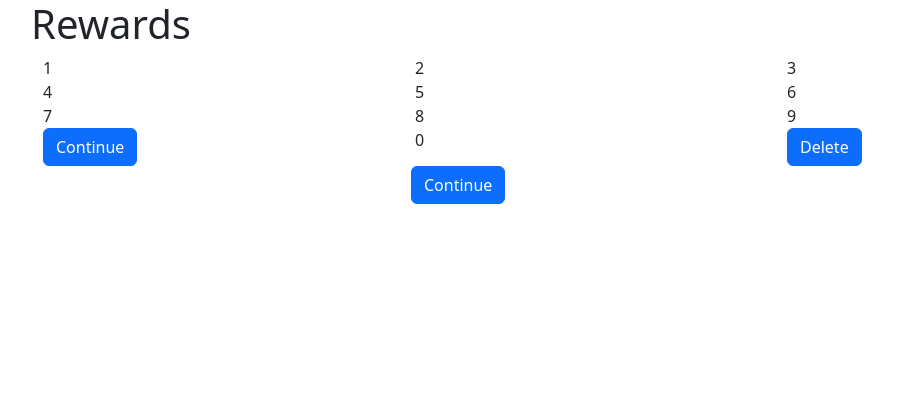
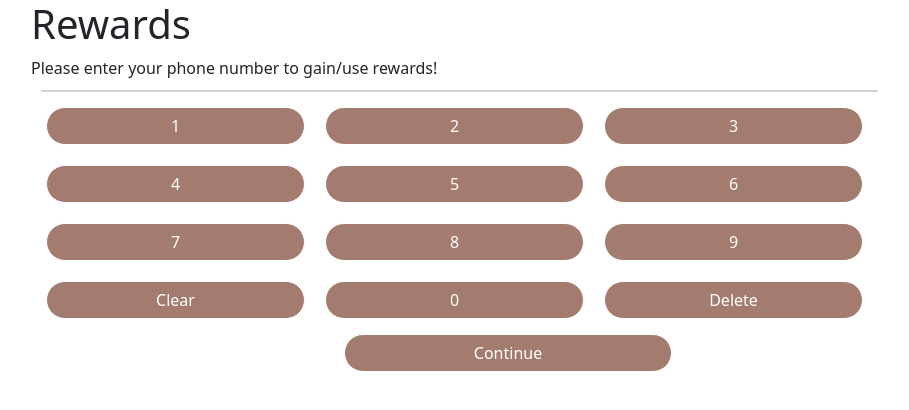
Before and after one commit to pannelltyler91/coffee_kiosk, a React (Create React App) app: page /rewards in a window 1280 px wide. Shown: the top 410 px of the page, without its empty margins (51-960 px from the left). Built offline with nearby package versions, Linux system fonts and the light colour scheme.

Commit message:
working on rewards functionality

```diff
--- a/src/components/Rewards.js
+++ b/src/components/Rewards.js
@@ -2,36 +2,54 @@ import Button from "react-bootstrap/esm/Button";
 import Col from "react-bootstrap/esm/Col";
 import Container from "react-bootstrap/esm/Container";
 import Row from "react-bootstrap/esm/Row";
+import Card from 'react-bootstrap/Card';
+import { useDispatch,useSelector } from "react-redux";
+import {addPhnNmbr,clearPhnNmbr,deletePhnNmbrDigit,checkRewards} from '../features/cart';
+import { useNavigate } from "react-router-dom";
 
 function Rewards() {
+
+    const dispatch = useDispatch();
+    const phoneNumber = useSelector((state) => state.cart.phnNmbr)
+    const navigate = useNavigate();
+
+
     return (
         <Container >
             <h1>Rewards</h1>
-            <Container >
+            <p style={{marginBottom:'5px'}}>Please enter your phone number to gain/use rewards!</p>
+            <Container style={{margin:'5px',width:'75%'}} >
                 <Row>
-                    <Col>1</Col>
-                    <Col>2</Col>
-                    <Col>3</Col>
+                    <Card style={{margin:'5px'}}>
+                    {phoneNumber}
+                    </Card>
+
                 </Row>
                 <Row>
-                    <Col>4</Col>
-                    <Col>5</Col>
-                    <Col>6</Col>
+                    <Col  style={{border:'white solid 1px',margin:'10px',backgroundColor:'#A47C6F',borderRadius:'25px',display:'flex',justifyContent:'center',height:'100%',width:'100%'}}><Button onClick={(e) => {dispatch(addPhnNmbr({digit:e.target.value}))}} value='1' style={{border:'none',backgroundColor:'#A47C6F',borderRadius:'25px',display:'flex',justifyContent:'center',height:'100%',width:'100%'}}>1</Button></Col>
+                    <Col  style={{border:'white solid 1px',margin:'10px',backgroundColor:'#A47C6F',borderRadius:'25px',display:'flex',justifyContent:'center',height:'100%',width:'100%'}}><Button onClick={(e) => {dispatch(addPhnNmbr({digit:e.target.value}))}} value='2' style={{border:'none',backgroundColor:'#A47C6F',borderRadius:'25px',display:'flex',justifyContent:'center',height:'100%',width:'100%'}}>2</Button></Col>
+                    <Col  style={{border:'white solid 1px',margin:'10px',backgroundColor:'#A47C6F',borderRadius:'25px',display:'flex',justifyContent:'center',height:'100%',width:'100%'}}><Button onClick={(e) => {dispatch(addPhnNmbr({digit:e.target.value}))}} value='3' style={{border:'none',backgroundColor:'#A47C6F',borderRadius:'25px',display:'flex',justifyContent:'center',height:'100%',width:'100%'}}>3</Button></Col>
+
                 </Row>
                 <Row>
-                    <Col>7</Col>
-                    <Col>8</Col>
-                    <Col>9</Col>
+                <Col  style={{border:'white solid 1px',margin:'10px',backgroundColor:'#A47C6F',borderRadius:'25px',display:'flex',justifyContent:'center',height:'100%',width:'100%'}}><Button onClick={(e) => {dispatch(addPhnNmbr({digit:e.target.value}))}} value='4' style={{border:'none',backgroundColor:'#A47C6F',borderRadius:'25px',display:'flex',justifyContent:'center',height:'100%',width:'100%'}}>4</Button></Col>
+                <Col  style={{border:'white solid 1px',margin:'10px',backgroundColor:'#A47C6F',borderRadius:'25px',display:'flex',justifyContent:'center',height:'100%',width:'100%'}}><Button onClick={(e) => {dispatch(addPhnNmbr({digit:e.target.value}))}} value='5' style={{border:'none',backgroundColor:'#A47C6F',borderRadius:'25px',display:'flex',justifyContent:'center',height:'100%',width:'100%'}}>5</Button></Col>
+                <Col  style={{border:'white solid 1px',margin:'10px',backgroundColor:'#A47C6F',borderRadius:'25px',display:'flex',justifyContent:'center',height:'100%',width:'100%'}}><Button onClick={(e) => {dispatch(addPhnNmbr({digit:e.target.value}))}} value='6' style={{border:'none',backgroundColor:'#A47C6F',borderRadius:'25px',display:'flex',justifyContent:'center',height:'100%',width:'100%'}}>6</Button></Col>
                 </Row>
                 <Row>
-                    <Col><Button>Continue</Button></Col>
-                    <Col>0</Col>
-                    <Col><Button>Delete</Button></Col>
+                <Col  style={{border:'white solid 1px',margin:'10px',backgroundColor:'#A47C6F',borderRadius:'25px',display:'flex',justifyContent:'center',height:'100%',width:'100%'}}><Button onClick={(e) => {dispatch(addPhnNmbr({digit:e.target.value}))}} value='7' style={{border:'none',backgroundColor:'#A47C6F',borderRadius:'25px',display:'flex',justifyContent:'center',height:'100%',width:'100%'}}>7</Button></Col>
+                <Col  style={{border:'white solid 1px',margin:'10px',backgroundColor:'#A47C6F',borderRadius:'25px',display:'flex',justifyContent:'center',height:'100%',width:'100%'}}><Button onClick={(e) => {dispatch(addPhnNmbr({digit:e.target.value}))}} value='8' style={{border:'none',backgroundColor:'#A47C6F',borderRadius:'25px',display:'flex',justifyContent:'center',height:'100%',width:'100%'}}>8</Button></Col>
+                <Col  style={{border:'white solid 1px',margin:'10px',backgroundColor:'#A47C6F',borderRadius:'25px',display:'flex',justifyContent:'center',height:'100%',width:'100%'}}><Button onClick={(e) => {dispatch(addPhnNmbr({digit:e.target.value}))}} value='9' style={{border:'none',backgroundColor:'#A47C6F',borderRadius:'25px',display:'flex',justifyContent:'center',height:'100%',width:'100%'}}>9</Button></Col>
+                </Row>
+                <Row>
+                    <Col style={{border:'white solid 1px',backgroundColor:'#A47C6F',margin:'10px',borderRadius:'25px',display:'flex',justifyContent:'center',height:'100%',width:'100%'}}><Button onClick={() => {dispatch(clearPhnNmbr({message:"cleared"}))}} style={{border:'none',backgroundColor:'#A47C6F',borderRadius:'25px',display:'flex',justifyContent:'center',height:'100%',width:'100%'}}>Clear</Button></Col>
+                    <Col  style={{border:'white solid 1px',margin:'10px',backgroundColor:'#A47C6F',borderRadius:'25px',display:'flex',justifyContent:'center',height:'100%',width:'100%'}}><Button onClick={(e) => {dispatch(addPhnNmbr({digit:e.target.value}))}} value='0' style={{border:'none',backgroundColor:'#A47C6F',borderRadius:'25px',display:'flex',justifyContent:'center',height:'100%',width:'100%'}}>0</Button></Col>
+                    <Col style={{border:'white solid 1px',backgroundColor:'#A47C6F',margin:'10px',borderRadius:'25px',display:'flex',justifyContent:'center',height:'100%',width:'100%'}}><Button style={{border:'none',backgroundColor:'#A47C6F',borderRadius:'25px',display:'flex',justifyContent:'center',height:'100%',width:'100%'}} onClick={(e) => {dispatch(deletePhnNmbrDigit({message:'delete'}))}}>Delete</Button></Col>
                 </Row>
             </Container>
             <Row>
                 <Col></Col>
-                <Col><Button href='/pay'>Continue</Button></Col>
+                <Col style={{border:'white solid 1px',backgroundColor:'#A47C6F',marginRight:'162px',borderRadius:'25px',display:'flex',justifyContent:'center',height:'100%',width:'100%'}}><Button  style={{border:'none',backgroundColor:'#A47C6F',borderRadius:'25px',display:'flex',justifyContent:'center',height:'100%',width:'100%'}} onClick={(e) =>{dispatch(checkRewards({message:'can we update?'}))}}>Continue</Button></Col>
                 <Col></Col>
                 </Row>
         </Container>
--- a/src/features/cart.js
+++ b/src/features/cart.js
@@ -1,8 +1,10 @@
 import {createSlice} from '@reduxjs/toolkit'
+import {addDoc,getDocs,updateDoc,collection,doc} from 'firebase/firestore';
+import {db} from '../components/config/firebase';
 
 export const cartSlice = createSlice({
     name:'cart',
-    initialState:{value:[],count:0,toGo:false,total:0},
+    initialState:{value:[],count:0,toGo:false,total:0,phnNmbr:'',userExists:false},
     reducers:{
         addToCart: (state, action) => {
                 console.log(action.payload)
@@ -15,6 +17,37 @@ export const cartSlice = createSlice({
         deleteCartItem: (state, action) => {
 
         },
+        addPhnNmbr: (state, action) => {
+            state.phnNmbr += action.payload.digit;
+
+        },
+        clearPhnNmbr: (state, action) => {
+            state.phnNmbr = '';
+        },
+        deletePhnNmbrDigit: (state, action) => {
+            const newPhnNmbr= state.phnNmbr.slice(0,-1)
+            state.phnNmbr = newPhnNmbr;
+            console.log(state.phnNmbr)
+        },
+        checkRewards: async (state, action) => {
+            console.log(action.payload)
+            const usersCollectionRef = collection(db,"users")
+                const usersData = await getDocs(usersCollectionRef);
+                const filteredUsersData = usersData.docs.map((doc) => ({...doc.data(),id:doc.id,}));
+                console.log(filteredUsersData)
+                const foundUser = filteredUsersData.find((user) => user.phn_nmbr == state.phnNmbr)
+                if(foundUser){
+
+                }else{
+
+                }
+
+
+
+        },
+        createRewards: (state, action) => {
+
+        },
         hereToGo: (state,action) => {
             action.payload.toGo === true? localStorage.setItem('toGo',true) : localStorage.setItem('toGo',false)
 
@@ -24,5 +57,5 @@ export const cartSlice = createSlice({
     }
 })
 
-export const {addToCart,deleteCartItem,hereToGo} = cartSlice.actions;
+export const {addToCart,deleteCartItem,hereToGo,addPhnNmbr,clearPhnNmbr,deletePhnNmbrDigit,checkRewards} = cartSlice.actions;
 export default cartSlice.reducer;
```
